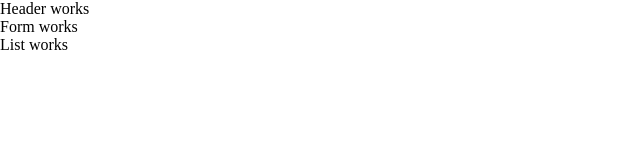
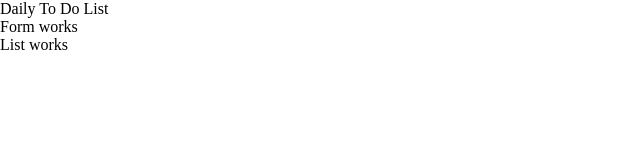
Before and after one commit to m-alperen-karakus/producter-intern-project, a React (Create React App) app: page / in a window 1280 px wide. Shown: the top 160 px of the page, without its empty margins (0-640 px from the left). Built offline with nearby package versions, Linux system fonts and the light colour scheme.

Commit message:
components moved to their own directory

```diff
--- a/src/App.js
+++ b/src/App.js
@@ -1,8 +1,8 @@
 import logo from "./logo.svg";
 import "./App.css";
-import Header from "./components/header";
-import Form from "./components/form";
-import List from "./components/list";
+import Header from "./components/Header/header";
+import Form from "./components/Form/form";
+import List from "./components/List/list";
 
 function App() {
   return (
--- a/src/components/header.jsx
+++ b/src/components/Header/header.jsx
@@ -2,7 +2,7 @@ export default function Header(props){
 
     return (
         <div>
-            Header works
+            Daily To Do List
         </div>
     )
 
```
Also changed, not shown: src/components/Form/form.css (added), src/components/Form/form.jsx (renamed from src/components/form.jsx), src/components/Header/header.css (added), src/components/List/list.css (added), src/components/List/list.jsx (renamed from src/components/list.jsx).
